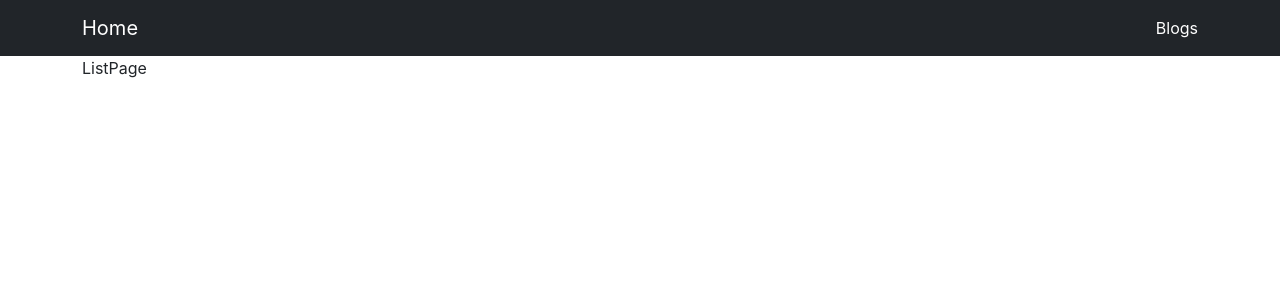
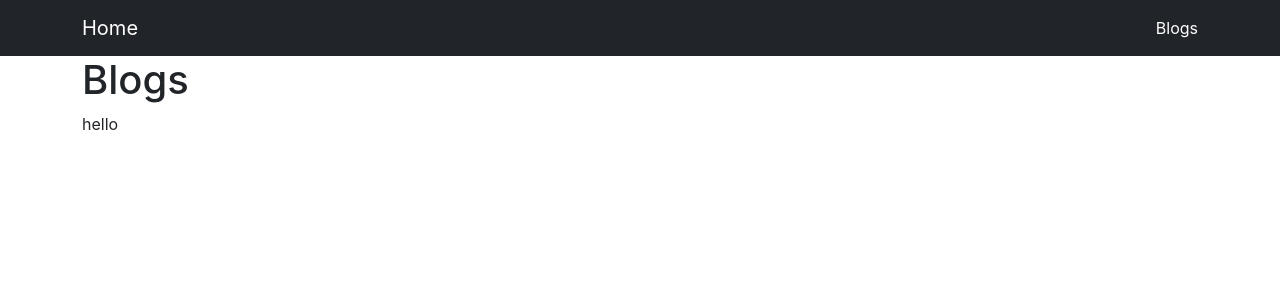
Before and after one commit to HanJeongSeol/inflearn_react_projectlearn, a React (Create React App) app in the folder react-basic/: page /blogs in a window 1280 px wide. Shown: the top 300 px of the page. Built offline with nearby package versions, Linux system fonts and the light colour scheme; data requests are answered from the project's data file.

Commit message:
24_받아온_데이터_화면에_출력하기

```diff
--- a/react-basic/src/components/NavBar.jsx
+++ b/react-basic/src/components/NavBar.jsx
@@ -9,8 +9,8 @@
                 <ul className="navbar-nav">
                     <li className="nav-item">
                         {/* NavBar에 연결된 페이지가 아닐 시 활성화 되지 않도록(회색으로 보이도록) 하기 위해서 NavLink 사용
-                        이후 activeClassName 속성을 추가하여 active값 지정. 기존 className의 active는 삭제  */}
-                        <NavLink activeClassName="active" className="nav-link" aria-current="page" to="/blogs">
+                        이후 activeclassname 속성을 추가하여 active값 지정. 기존 className의 active는 삭제  */}
+                        <NavLink activeclassname="active" className="nav-link" aria-current="page" to="/blogs">
                             Blogs
                         </NavLink>
                     </li>
--- a/react-basic/src/pages/ListPage.js
+++ b/react-basic/src/pages/ListPage.js
@@ -1,14 +1,7 @@
 import axios from "axios"
 import { useState, useEffect } from "react"
 
-// 23_db에 저장된 데이터를 가져오기 위해서 axios.get 사용
-// 요청 보낸 후 바로 사용하고 싶으면 .then 사용
 const ListPage = () => {
-    // getPosts 함수가 실행되면 axios로 서버에서 데이터를 가져온다
-    // 이후 setPosts가 실행되면서 posts가 업데이트 된다.
-    // posts가 업데이트 되면서 페이지는 다시 리렌더링 된다.
-    // 리렌더링 하면 getPosts를 다시 호출하고 다시 리렌더링되기 때문에 무한반복이 발생된다
-    // 이를 해결하기 위해서 useEffect를 사용한다.
     const [posts, setPosts] = useState([])
 
     const getPosts = () => {
@@ -16,13 +9,18 @@
             setPosts(res.data)
         })
     }
-
-    // 두 번째 배열이 빈 배열이면 컴포넌트가 맨 처음 화면에 렌더링 될 때 실행
-    // 값이 존재할 시 배열 안의 값이 바뀔 때만 실행
     useEffect(() => {
         getPosts()
     }, [])
-    return <div>ListPage</div>
+    return (
+        <div>
+            <h1>Blogs</h1>
+            {/* db에서 가져온 post객체의 데이터를 map 함수를 사용해서 가져온다  */}
+            {posts.map((post) => {
+                return <div key={post.id}>{post.title}</div>
+            })}
+        </div>
+    )
 }
 
 export default ListPage
```
